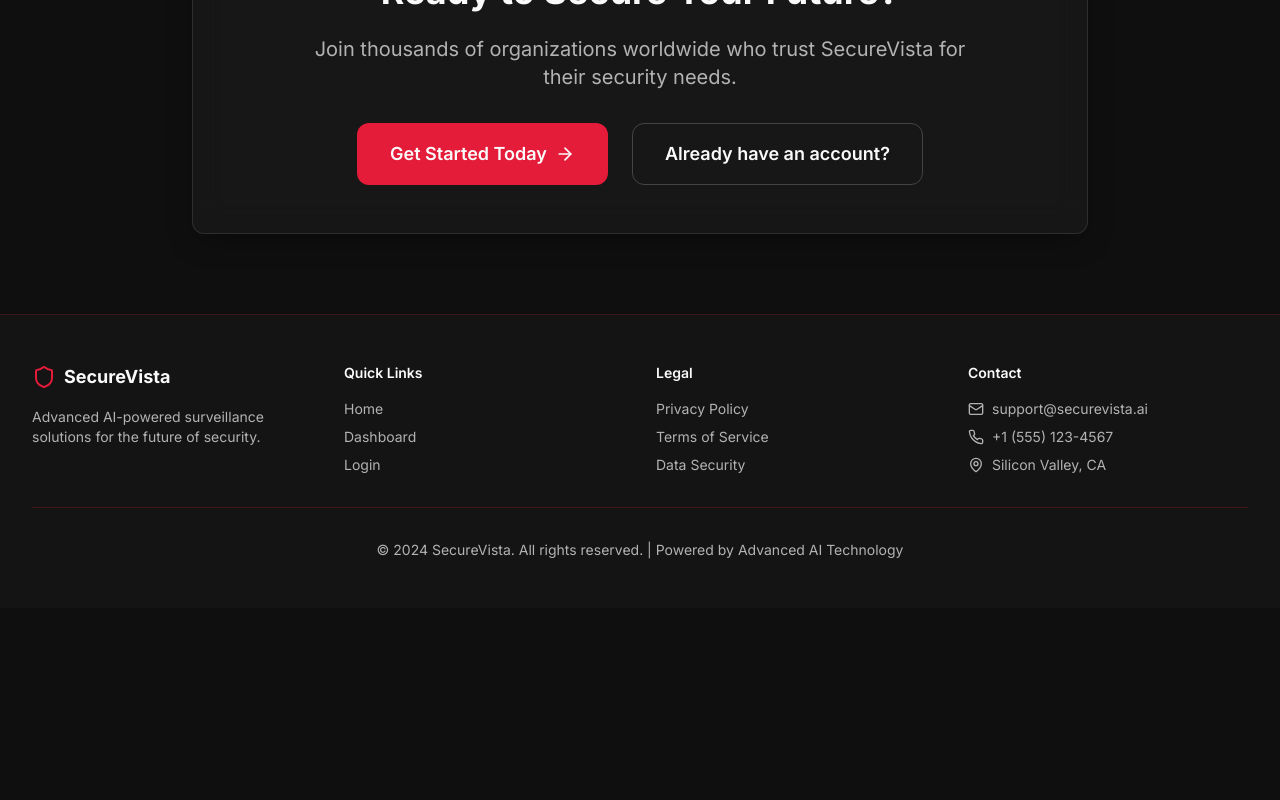
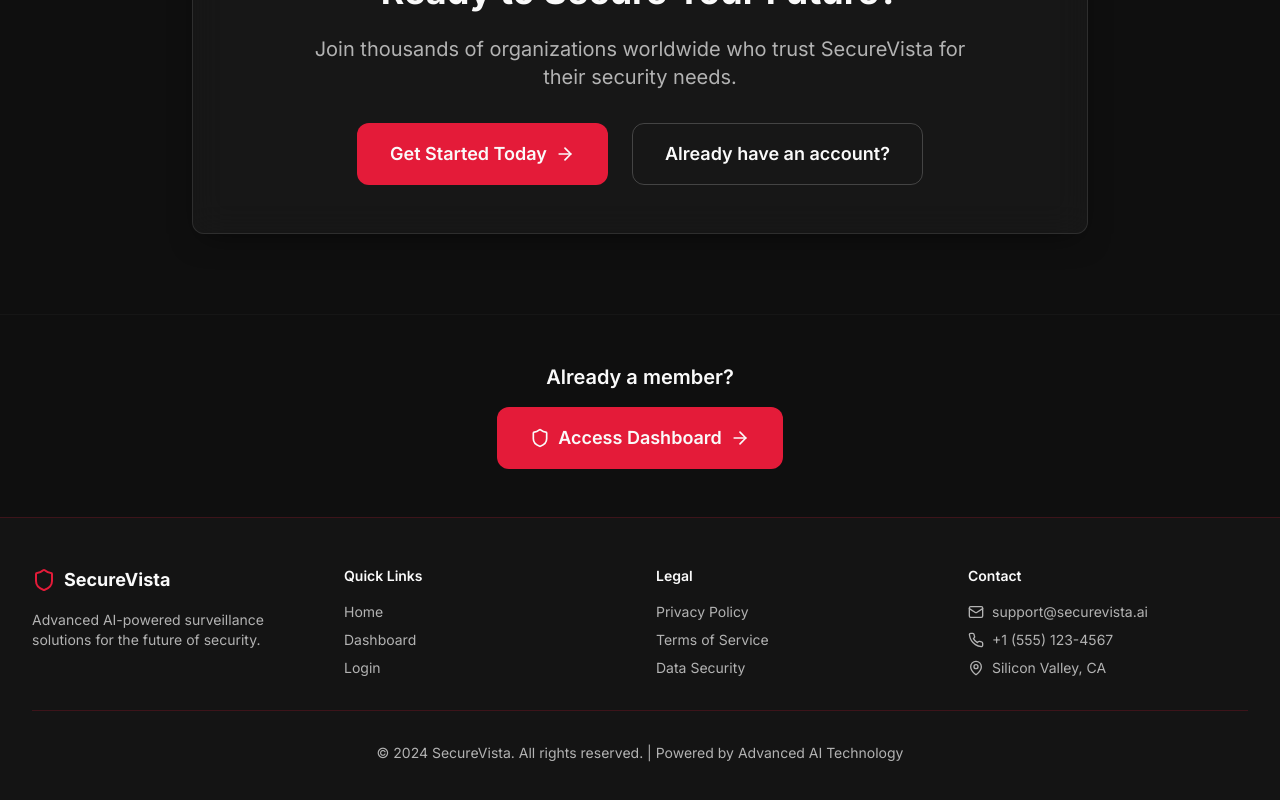
Before and after one commit to DHIRENSACHER/securevista-ai-future, a React (Vite) app: page / in a window 1280 px wide. Shown: the part 1722-2522 px from the top of the page. Before the commit the page ends 2330 px from the top, so only its background shows below. Built offline with nearby package versions, Linux system fonts and the light colour scheme.

Commit message:
Refactor landing page navigation
Remove the dashboard link from the main navigation on the landing page and add a separate button for accessing the dashboard at the end of the page.

```diff
--- a/src/pages/Landing.tsx
+++ b/src/pages/Landing.tsx
@@ -195,6 +195,23 @@ const Landing = () => {
         </div>
       </section>
 
+      {/* Dashboard Access Section */}
+      <section className="py-12 px-4 sm:px-6 lg:px-8 border-t border-muted/20">
+        <div className="max-w-2xl mx-auto text-center">
+          <h3 className="text-xl font-semibold text-foreground mb-4">
+            Already a member?
+          </h3>
+          <Link
+            to="/dashboard"
+            className="btn-surveillance group inline-flex items-center space-x-2 text-lg px-8 py-4"
+          >
+            <Shield className="h-5 w-5" />
+            <span>Access Dashboard</span>
+            <ArrowRight className="h-5 w-5 group-hover:translate-x-1 transition-transform" />
+          </Link>
+        </div>
+      </section>
+
       <Footer />
     </div>
   );
```
